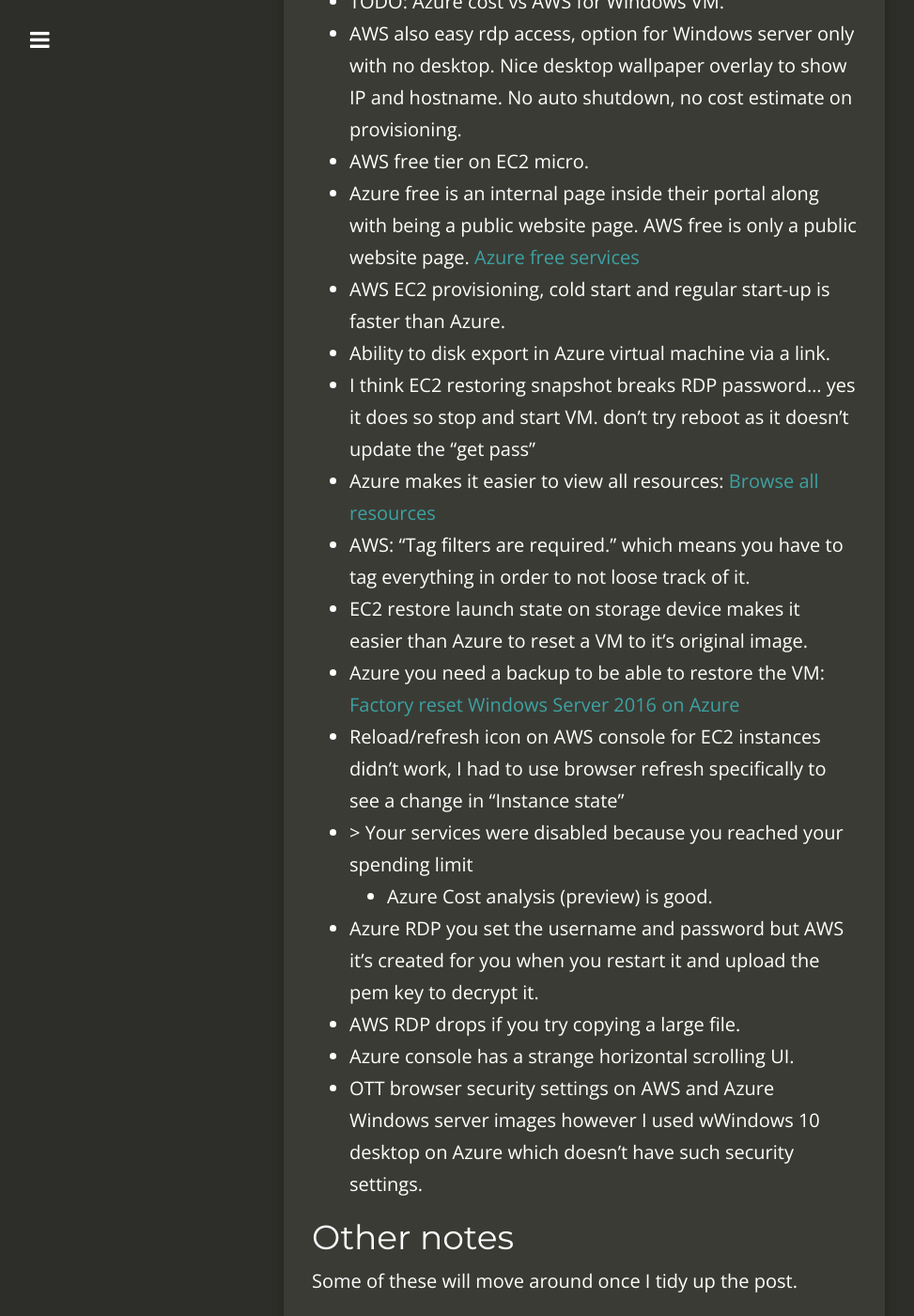
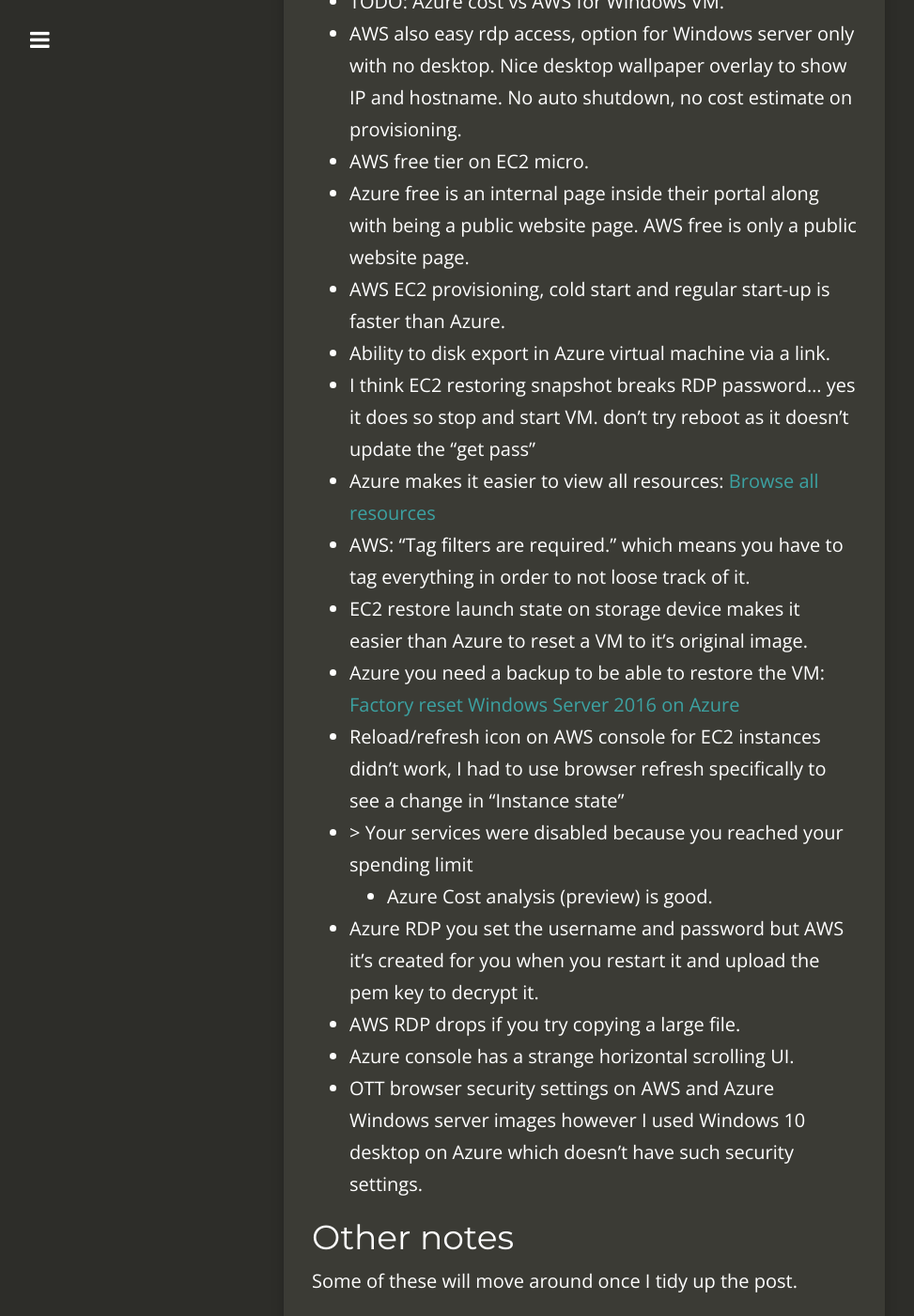
Before and after one commit to 2E0PGS/blog, a Jekyll site: the page built from _posts/2021-07-29-cloud-provider-comparison-notes.md, in a window 1280 px wide and 1400 px high, scrolled down 6241 px. Shown: the whole window at 94% size, without its empty margins (18-991 px from the left). Built offline with Jekyll 4.4.1, drawn with Linux system fonts in a browser that asks for light colours; nearby versions of some CDN libraries; comment, search, counter and statistics services are not loaded.

Commit message:
Typo and duplicate link.

```diff
--- a/_posts/2021-07-29-cloud-provider-comparison-notes.md
+++ b/_posts/2021-07-29-cloud-provider-comparison-notes.md
@@ -172,7 +172,6 @@
 * AWS also easy rdp access, option for Windows server only with no desktop. Nice desktop wallpaper overlay to show IP and hostname. No auto shutdown, no cost estimate on provisioning.
 * AWS free tier on EC2 micro.
 * Azure free is an internal page inside their portal along with being a public website page. AWS free is only a public website page.
-[Azure free services](https://portal.azure.com/#blade/Microsoft_Azure_Billing/FreeServicesBlade)
 * AWS EC2 provisioning, cold start and regular start-up is faster than Azure.
 * Ability to disk export in Azure virtual machine via a link.
 * I think EC2 restoring snapshot breaks RDP password... yes it does so stop and start VM. don't try reboot as it doesn't update the "get pass"
@@ -186,7 +185,7 @@
 * Azure RDP you set the username and password but AWS it's created for you when you restart it and upload the pem key to decrypt it.
 * AWS RDP drops if you try copying a large file.
 * Azure console has a strange horizontal scrolling UI.
-* OTT browser security settings on AWS and Azure Windows server images however I used wWindows 10 desktop on Azure which doesn't have such security settings.
+* OTT browser security settings on AWS and Azure Windows server images however I used Windows 10 desktop on Azure which doesn't have such security settings.
 
 ## Other notes
 
```
